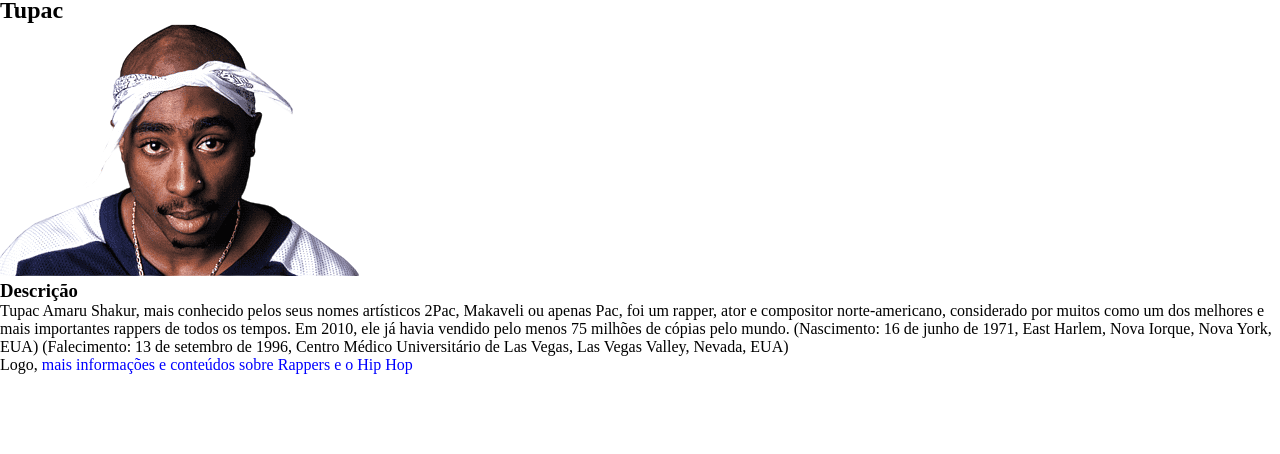
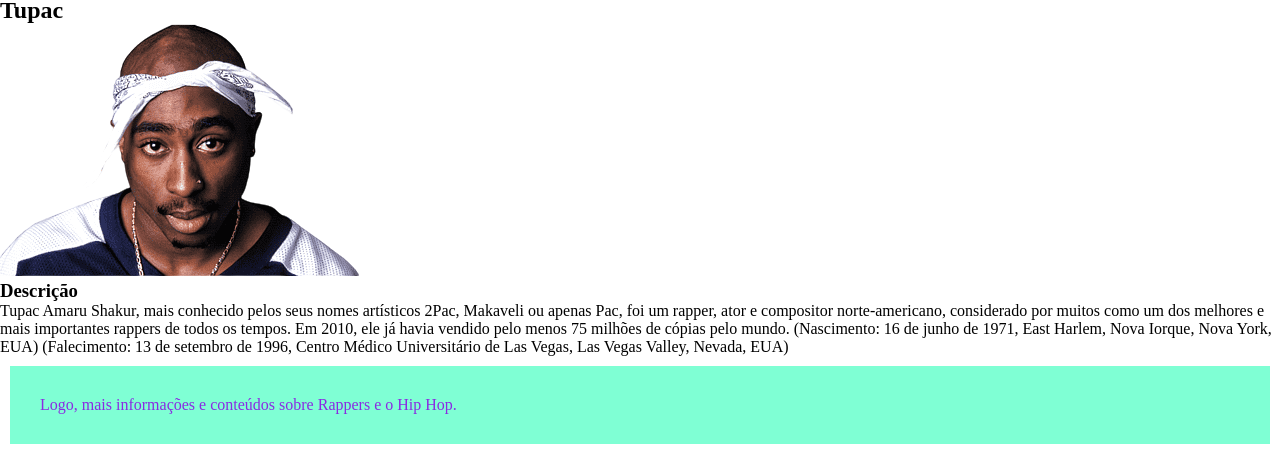
Before and after one commit to daivaoasg/Projeto-Sobre-Rappers, a plain HTML site: page html_css/index.html in a window 1280 px wide. Shown: the part 1139-1593 px from the top of the page. Before the commit the page ends 1513 px from the top, so only its background shows below. Drawn offline with Linux system fonts and the light colour scheme.

Commit message:
fiz alteração no style css, e no html

```diff
--- a/html_css/index.html
+++ b/html_css/index.html
@@ -44,7 +44,7 @@
 
 
 
-    <p>Logo, <span>mais informações e conteúdos sobre Rappers e o Hip Hop</span></p>
+    <p class="mais">Logo, mais informações e conteúdos sobre Rappers e o Hip Hop.</p>
 
 </body>
 </html>
--- a/html_css/style.css
+++ b/html_css/style.css
@@ -10,10 +10,14 @@ h1{
     padding: 50px;
 }
 
-span{
-    color: blue;
-}
 
 .descricao {
     color: rgb(0, 0, 0);
 }
+
+.mais{
+    background-color: aquamarine;
+    margin: 10px;
+    padding: 30px;
+    color: blueviolet;
+}
```
